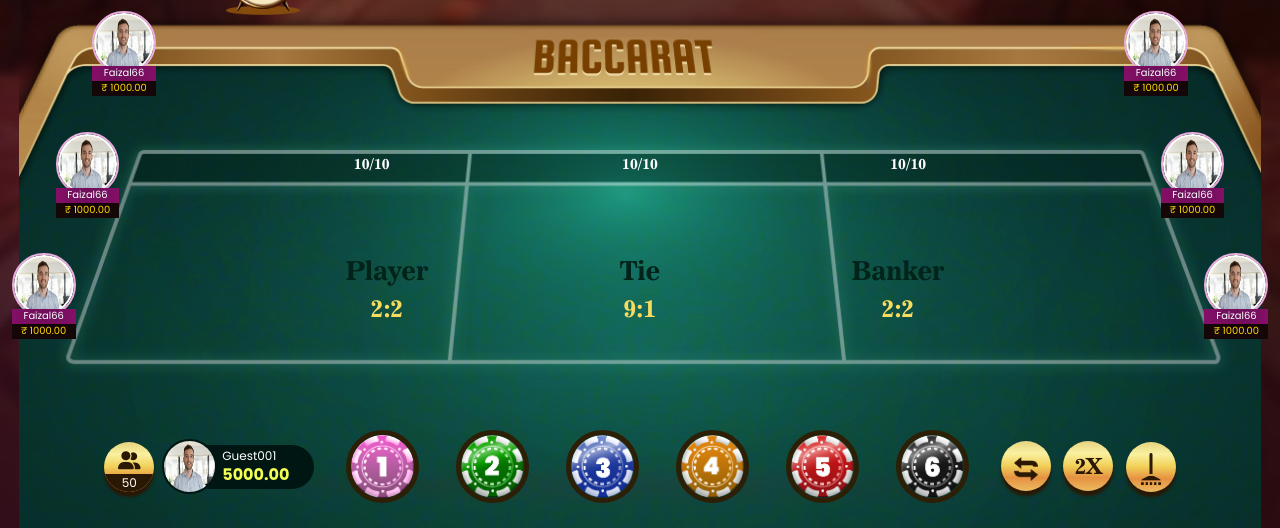
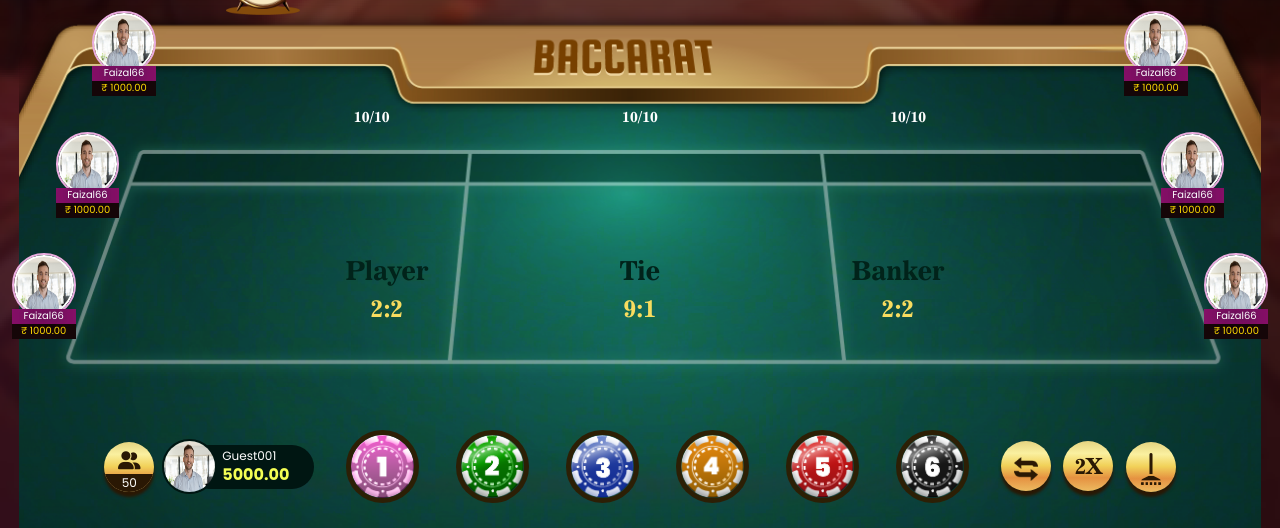
Before and after one commit to pareeklokesh/baccaratgame, a plain HTML site: page index.html in a window 1280 px wide. Shown: the part 272-800 px from the top of the page. Drawn offline with Linux system fonts and the light colour scheme.

Commit message:
Add files via upload

```diff
--- a/assets/css/style.css
+++ b/assets/css/style.css
@@ -519,7 +519,7 @@ height: calc(5.7rem + ((1vw - 7.68px) * 3.9063));
 }
 .playertotalpointsub {
   width: 47%;
-  top: 29%;
+  top: 20%;
 }
 .playerCard.bankercard {
   width: 14%;
```
